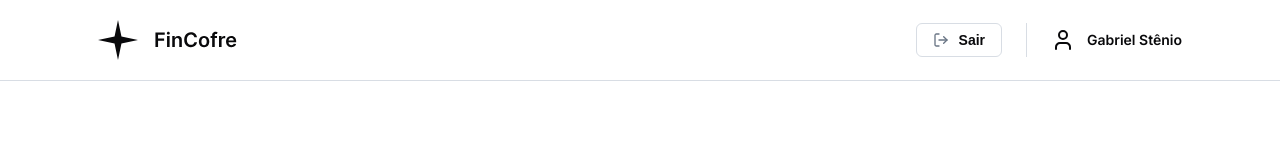
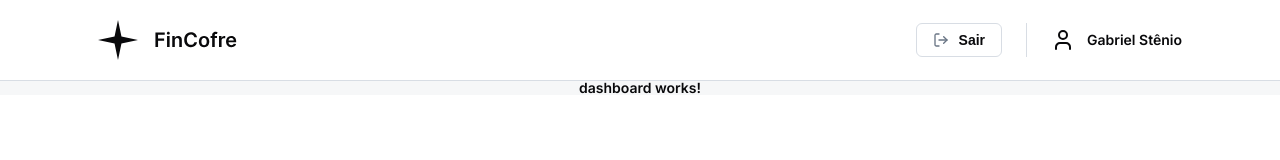
Before and after one commit to bagrielz/frontend-fincofre, an Angular app: page / in a window 1280 px wide. Shown: the top 160 px of the page. Built offline with nearby package versions, Linux system fonts and the light colour scheme.

Commit message:
feat: add dashboard component

```diff
--- a/src/app/app.component.css
+++ b/src/app/app.component.css
@@ -1,13 +1,19 @@
+.flex {
+  width: 100%;
+  display: flex;
+  justify-content: center;
+}
+
 .main-container {
   font-family: var(--font-body);
   font-weight: var(--font-semibold);
   font-size: var(--font-size-sm);
+
+  background: var(--color-gray-100);
 }
 
 .header-container {
   width: 100%;
-  display: flex;
-  justify-content: center;
 
   background: var(--color-light);
   border-bottom: 1px solid var(--color-gray-200);
--- a/src/app/app.component.html
+++ b/src/app/app.component.html
@@ -1,3 +1,4 @@
 <div class="main-container">
-  <app-header class="header-container" />
+  <app-header class="header-container flex" />
+  <app-dashboard class="dashboard-container flex" />
 </div>
--- a/src/app/app.component.ts
+++ b/src/app/app.component.ts
@@ -1,9 +1,10 @@
 import { Component } from '@angular/core';
 import { HeaderComponent } from './components/header/header.component';
+import { DashboardComponent } from './components/dashboard/dashboard.component';
 
 @Component({
   selector: 'app-root',
-  imports: [HeaderComponent],
+  imports: [HeaderComponent, DashboardComponent],
   templateUrl: './app.component.html',
   styleUrl: './app.component.css',
 })
--- /dev/null
+++ b/src/app/components/dashboard/dashboard.component.html
@@ -0,0 +1 @@
+<p>dashboard works!</p>
```
Also changed, not shown: src/app/components/dashboard/dashboard.component.ts (added, +11 -0 lines), src/app/components/dashboard/dashboard.component.css (added), 1 other file (tests, documents, lock files or other folders).
